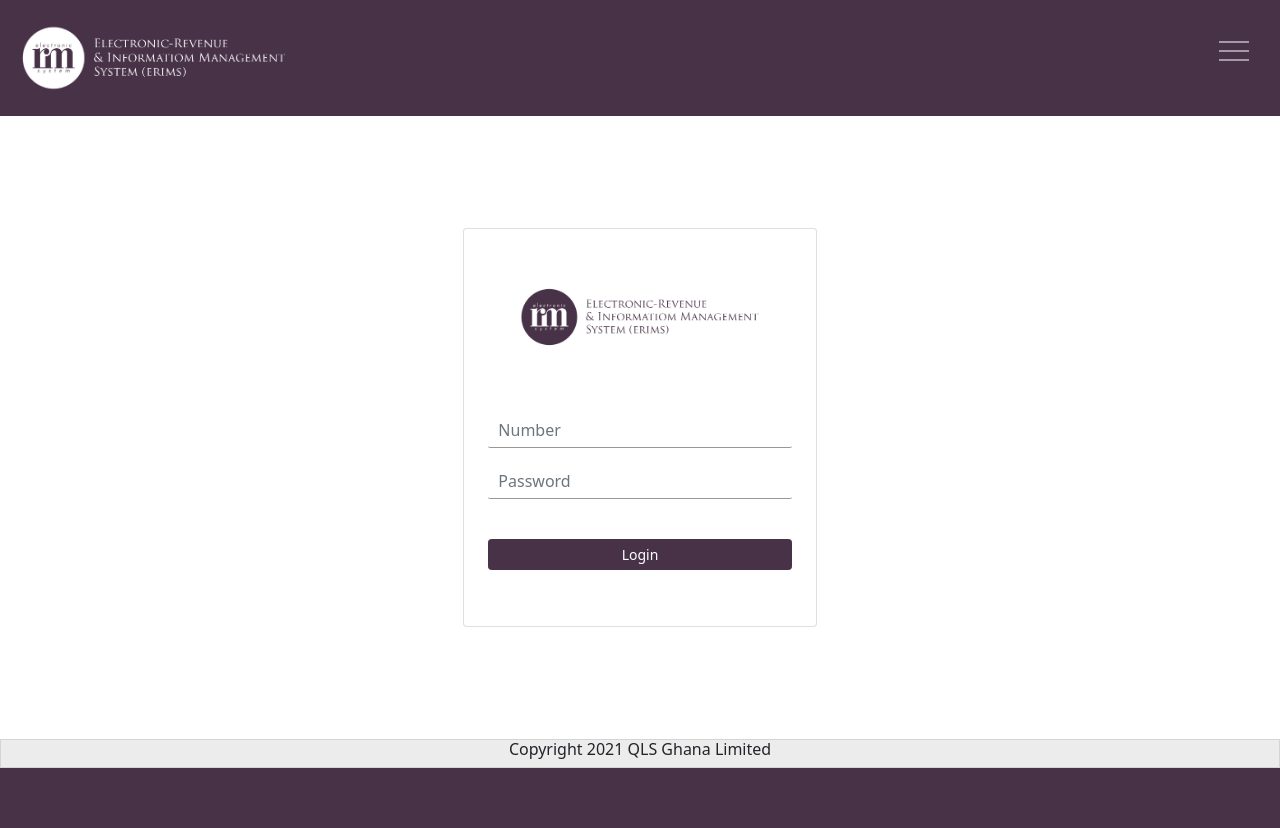
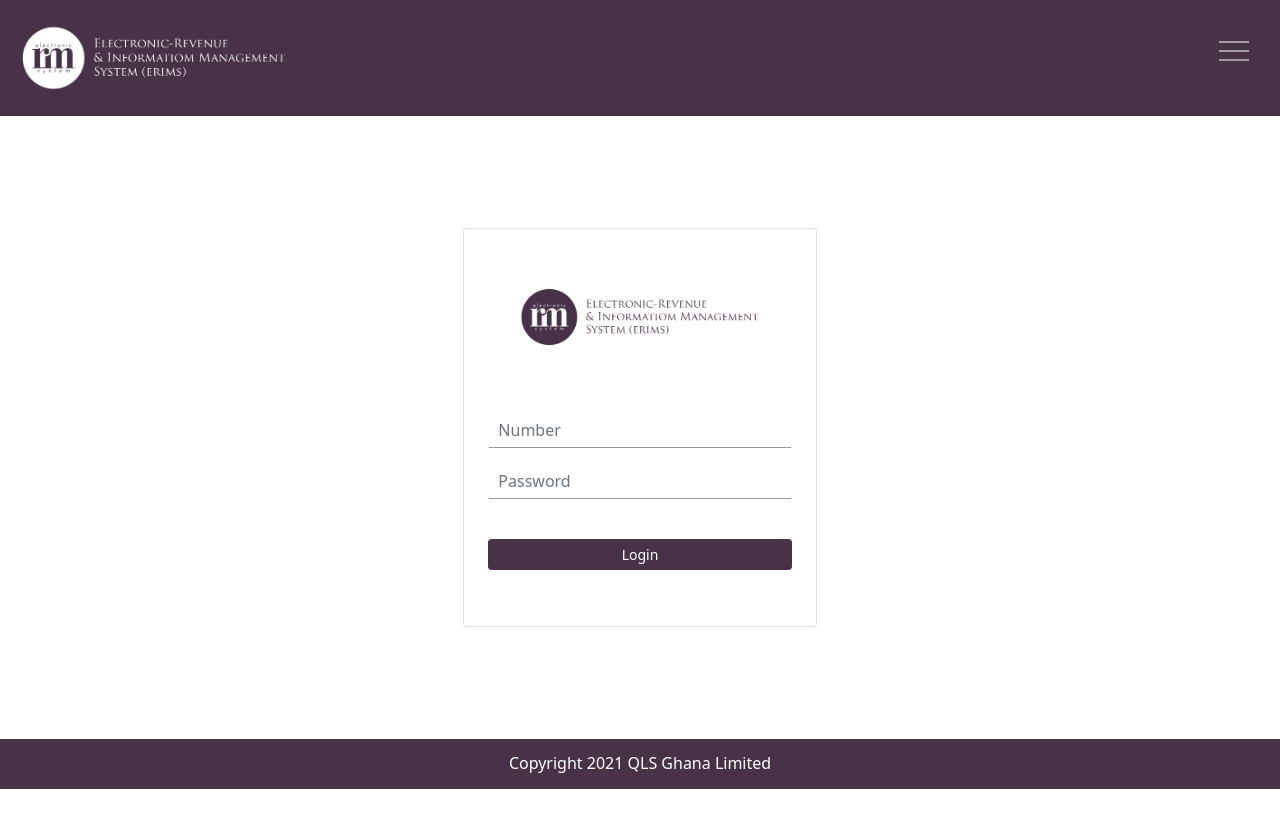
Before and after one commit to Ricon-Creatives/eRIMS_V2, a React (Create React App) app in the folder client/: page / in a window 1280 px wide. Shown: the top 828 px of the page. After the commit the page ends 800 px from the top, so only its background shows below. Built offline with nearby package versions, Linux system fonts and the light colour scheme.

Commit message:
version text errors resolved

```diff
--- a/client/src/App.css
+++ b/client/src/App.css
@@ -51,11 +51,13 @@ color: #fff !important;
 }
 
 .footsie{
-  height: 6rem;
+  height: 50px;
   width:inherit;
   justify-content:center;
   text-align: center;
   background-color:#483248;
+  color:white;
+  padding-top: 15px;
 }
 
 .btn-classical:active{
--- a/client/src/Components/Dashboard.js
+++ b/client/src/Components/Dashboard.js
@@ -310,6 +310,9 @@ const Dashboard = () => {
                                 </div>
 
                                 <div className="col-md-4">
+
+                                    <div className="row gap"></div>
+
                                     <RevenueTracker payees={payees} payeeCount={payeeCount} apt={apt} aptCount={aptCount}
                                     aptAmount={aptAmount} apm={apm} apmCount={apmCount} apmAmount={apmAmount} apy={apy}
                                     apyCount={apyCount} apyAmount={apyAmount} collectors = {collectors} collectorNumber={collectorNumber}/>
@@ -318,6 +321,9 @@ const Dashboard = () => {
 
 
                                 <div className="col-md-4">
+
+                                    <div className="row gap"></div>
+
                                     <GrowthTracker payees={payees} payeeCount={payeeCount} apt={apt} aptCount={aptCount}
                                     aptAmount={aptAmount} apm={apm} apmCount={apmCount} apmAmount={apmAmount} apy={apy}
                                     apyCount={apyCount} apyAmount={apyAmount} collectors = {collectors} collectorNumber={collectorNumber}/>
--- a/client/src/Components/Footer.js
+++ b/client/src/Components/Footer.js
@@ -3,11 +3,8 @@ import React from 'react'
 const Footer = () => {
     return (
         <div className="footer">
-            <div className="footsies">
+            <div className="footsie">
                 <h6>Copyright 2021 QLS Ghana Limited</h6>
-            </div>
-            <div className="footsie">
-
             </div>
         </div>
     )
--- a/client/src/Components/components/AgentRegister.js
+++ b/client/src/Components/components/AgentRegister.js
@@ -38,7 +38,7 @@ const AgentRegister = () => {
     const time = moment(today).format("hh:mm:ss a");
 
     //SMS message to sender
-    const SMS = `Congratulations ${fullname}! Your eRIMS account has been successfully created at ${time}`
+    const SMS = `Congratulations ${fullname}! Your eRIMS Agent account has been successfully created at ${time}`
     const number = '233'+parseInt(phone, 10)
     console.log(number)
     console.log(SMS)
--- a/client/src/Components/components/Checkout.js
+++ b/client/src/Components/components/Checkout.js
@@ -76,10 +76,8 @@ const Checkout = () => {
       const payeeData = res.data
       console.log(payeeData)
       const {payment_type, payee_name, tel_no}= payeeData;
-      swal(`${payee_name}'s`," payment has been received successfully", "success");
-
+      swal(`${payee_name}'s`," payment has been received successfully", "success")
       sendReceipt();
-
       history.push("/payment-table")
     })
     }
--- a/client/src/Components/components/PayeeRegister.js
+++ b/client/src/Components/components/PayeeRegister.js
@@ -54,6 +54,18 @@ const PayeeRegister = () => {
   }
 
 
+    const sendReceipt = (tel) =>{
+      const today = moment();
+      const time = moment(today).format("hh:mm:ss a");
+      //Send Message
+      const SMS = `Congratulations! Your customer account has been registered successfully at ${time}`
+      const number = '233'+parseInt(tel, 10)
+      console.log(number)
+      axios.post(`http://sms.apavone.com:8080/bulksms/bulksms?username=tsg-teksup&password=Mirlin12&type=0&dlr=0&destination=${number}&source=eRIMS&message=${SMS}`)
+
+    }
+
+
   const register = (e) => {
     e.preventDefault();
     const token = JSON.parse(localStorage.getItem('token'));
@@ -85,14 +97,10 @@ const PayeeRegister = () => {
         const payee = res.data;
         const { full_name,tel } = payee;
 
-        const SMS = `Congratulations! Your account has been registered successfully at`
-        const number = '233'+parseInt(tel, 10)
-        console.log(number)
+        clearFields();
 
-        clearFields();
         swal(`${full_name} `, "has been registered successfully", "success");
-        axios.post(`http://sms.apavone.com:8080/bulksms/bulksms?username=tsg-teksup&password=Mirlin12&type=0&dlr=0&destination=${number}&source=eRIMS&message=${SMS}`)
-
+        sendReceipt(tel)
         history.push('/payee-table');
     })
     .catch((err) => {
```
